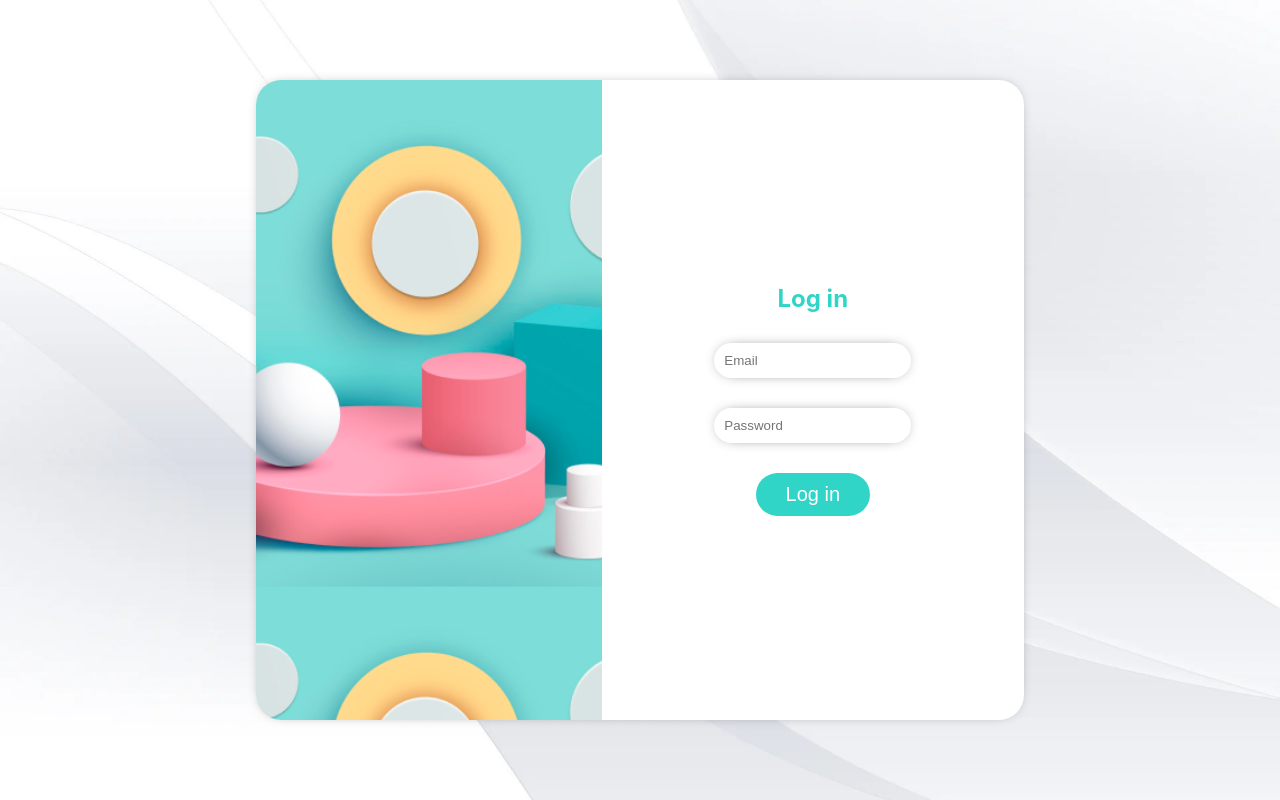
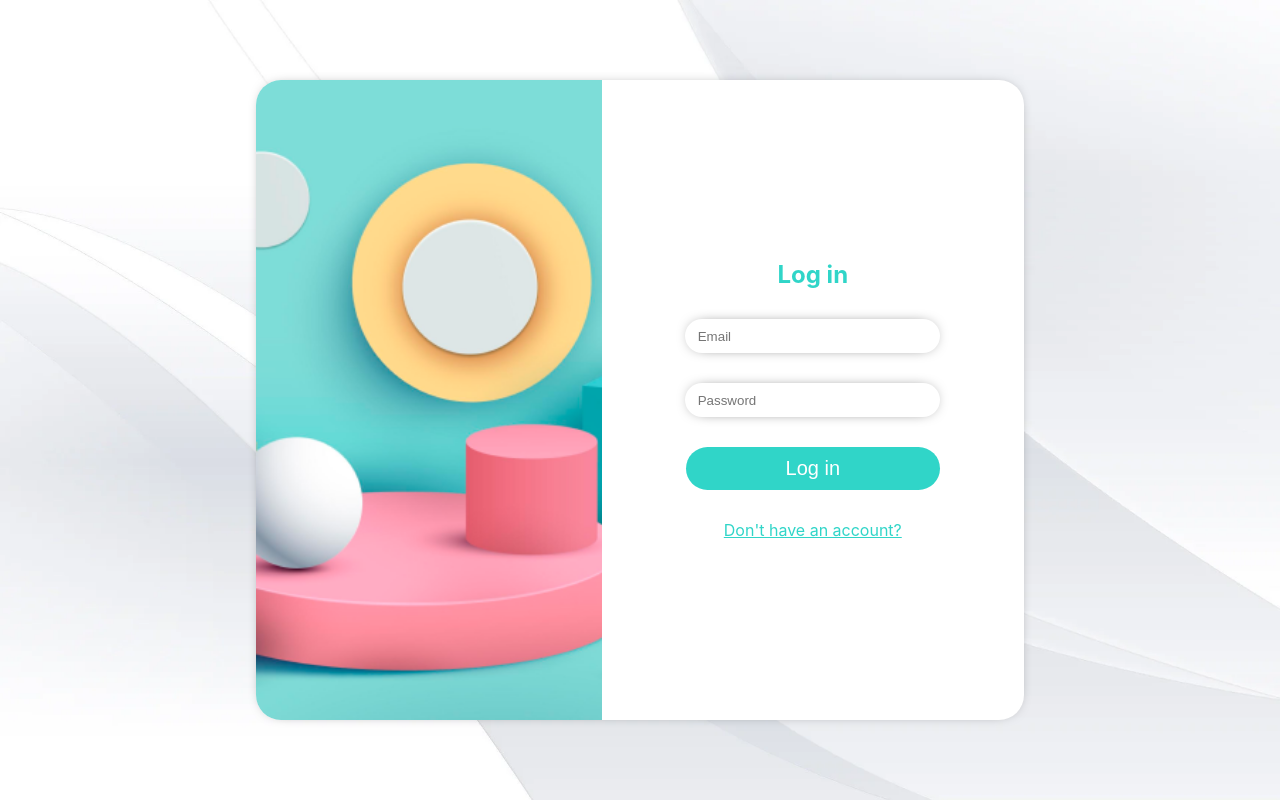
Before and after one commit to dolls-with-balls/Project, a React (Create React App) app in the folder unread/: page /login in a window 1280 px wide. Built offline with nearby package versions, Linux system fonts and the light colour scheme.

Commit message:
done this shit

```diff
--- a/unread/src/pages/Login.jsx
+++ b/unread/src/pages/Login.jsx
@@ -1,61 +1,18 @@
 import React from "react";
-import sideBackground from "../Assets/side.png"
+import "../styles/login.css"
 export const Login = () => {
     return (
         <>
-            <div style={{
-                display: "flex",
-                borderRadius: "25px",
-                backgroundColor: "white",
-                boxShadow: "0px 0px 15px -10px",
-                height: "80%",
-                width: "60%",
-                overflow: "hidden"
-            }}>
-                <div style={{
-                    width: "45%",
-                    backgroundImage: `url(${sideBackground})`,
-                    backgroundPositionX: "0",
-                    backgroundSize: "120%"
-                }}></div>
-                <div style={{
-                    width: "55%",
-                    display: "flex",
-                    flexDirection: "column",
-                    justifyContent: "center",
-                    alignItems: "center",
-                    gap: "30px"
-                }}>
-                    <h2 style={{
-                        margin: "0",
-                        color: "#30D5C8"
-                    }}>Log in</h2>
-                    <input style={{
-                        outline: "none",
-                        padding: "10px",
-                        borderRadius: "25px",
-                        boxShadow: "0px 0px 15px -8px",
-                        border: "none"
-                    }} type="text" placeholder="Email" />
-                    <input style={{
-                        outline: "none",
-                        padding: "10px",
-                        borderRadius: "25px",
-                        boxShadow: "0px 0px 15px -8px",
-                        border: "none"
-                    }} type="text" placeholder="Password" />
-                    <button style={{ outline: "none",
-                        padding: "10px",
-                        borderRadius: "25px",
-                        boxShadow: "0px 0px 15px -8px",
-                        border: "none",
-                        color: "white",
-                        backgroundColor: "#30D5C8",
-                        paddingLeft: "30px",
-                        paddingRight: "30px",
-                        fontSize: "20px"}}>
+            <div className="sign-up-container" >
+                <div className="left-side-background"></div>
+                <div className="email-pass-etc">
+                    <h2>Log in</h2>
+                    <input type="text" placeholder="Email" />
+                    <input type="text" placeholder="Password" />
+                    <button className="signup-button">
                         Log in
                     </button>
+                    <a href="/signup">Don't have an account?</a>
                 </div>
             </div>
         </>
```
Also changed, not shown: unread/src/styles/login.css (renamed from unread/src/styles/Login.module.css).
